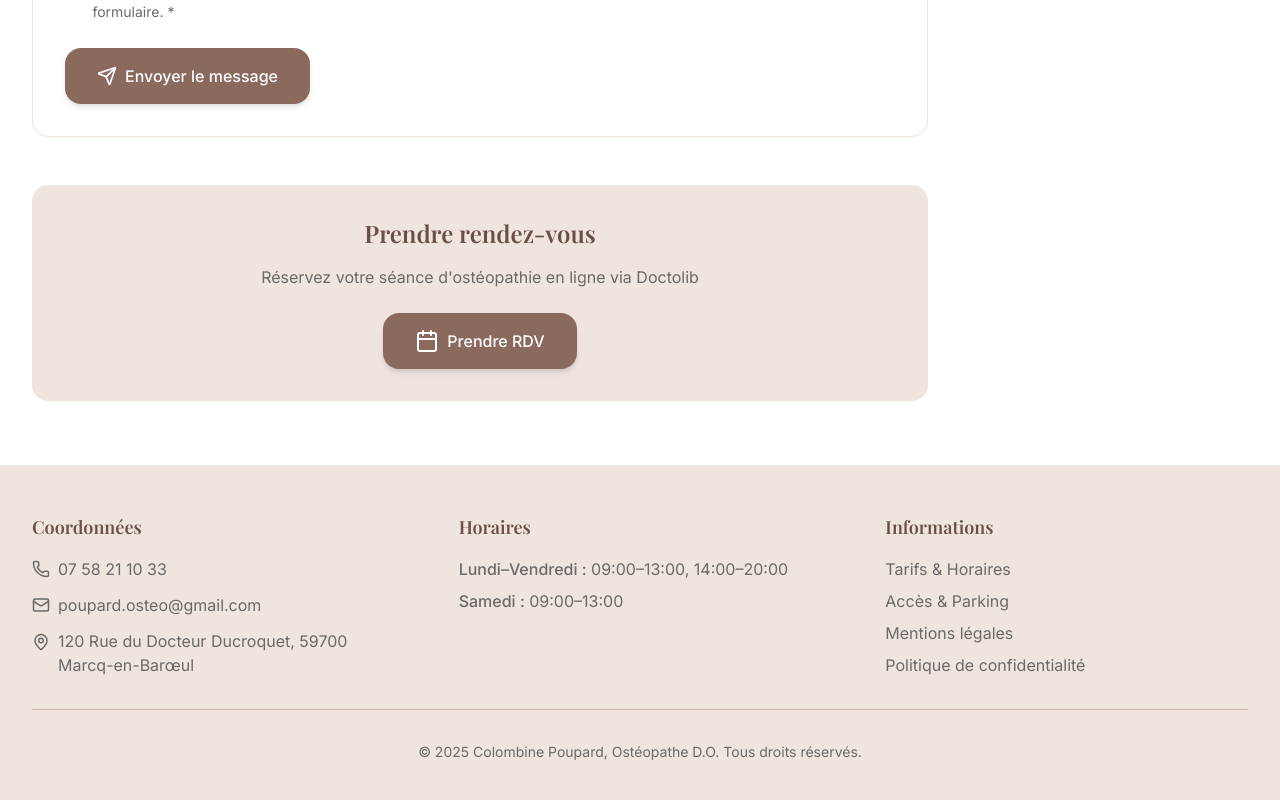
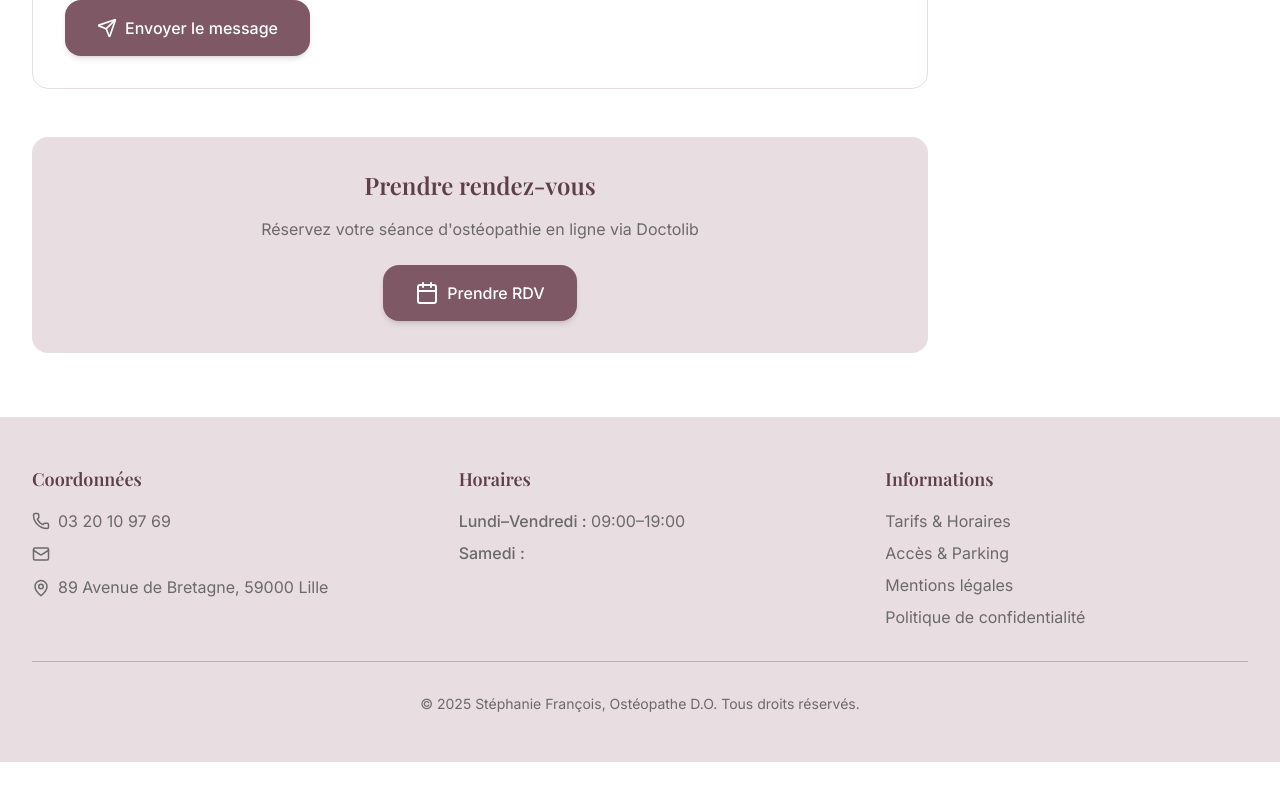
Before and after one commit to jugad-travel/St-phanie-Fran-ois, a Next.js app: page /contact in a window 1280 px wide. Shown: the part 1228-2028 px from the top of the page. After the commit the page ends 1990 px from the top, so only its background shows below. Built offline with nearby package versions, Linux system fonts and the light colour scheme.

Commit message:
Adaptation du site pour Stéphanie François : couleurs, informations personnelles, suppression entreprises

```diff
--- a/app/globals.css
+++ b/app/globals.css
@@ -10,13 +10,13 @@
   --font-serif: var(--font-playfair);
   --font-mono: var(--font-geist-mono);
 
-  /* Brand colors - Palette terre/cuivre */
-  --color-brand-900: #6B4F47;
-  --color-brand-700: #8B6A5E;
-  --color-brand-500: #9B7A6A;
-  --color-brand-300: #CDB6A9;
-  --color-brand-100: #EFE4DE;
-  --color-accent: #E7D8CE;
+  /* Brand colors - Palette violet/mauve */
+  --color-brand-900: #5d3f4a;
+  --color-brand-700: #7e5865;
+  --color-brand-500: #9d7280;
+  --color-brand-300: #c4a8b2;
+  --color-brand-100: #e8dde1;
+  --color-accent: #e0d4d8;
   --color-text: #2B2B2B;
   --color-muted: #6A6A6A;
   --color-white: #FFFFFF;
@@ -59,69 +59,69 @@
   --radius: 1rem;
   --background: #FFFFFF;
   --foreground: #2B2B2B;
-  --card: #EFE4DE;
+  --card: #e8dde1;
   --card-foreground: #2B2B2B;
   --popover: #FFFFFF;
   --popover-foreground: #2B2B2B;
-  --primary: #8B6A5E;
+  --primary: #7e5865;
   --primary-foreground: #FFFFFF;
-  --secondary: #EFE4DE;
+  --secondary: #e8dde1;
   --secondary-foreground: #2B2B2B;
   --muted: #6A6A6A;
   --muted-foreground: #6A6A6A;
-  --accent: #E7D8CE;
+  --accent: #e0d4d8;
   --accent-foreground: #2B2B2B;
   --destructive: #DC2626;
-  --border: #CDB6A9;
-  --input: #CDB6A9;
-  --ring: #8B6A5E;
-  --chart-1: #6B4F47;
-  --chart-2: #8B6A5E;
-  --chart-3: #9B7A6A;
-  --chart-4: #CDB6A9;
-  --chart-5: #EFE4DE;
+  --border: #c4a8b2;
+  --input: #c4a8b2;
+  --ring: #7e5865;
+  --chart-1: #5d3f4a;
+  --chart-2: #7e5865;
+  --chart-3: #9d7280;
+  --chart-4: #c4a8b2;
+  --chart-5: #e8dde1;
   --sidebar: #FFFFFF;
   --sidebar-foreground: #2B2B2B;
-  --sidebar-primary: #8B6A5E;
+  --sidebar-primary: #7e5865;
   --sidebar-primary-foreground: #FFFFFF;
-  --sidebar-accent: #EFE4DE;
+  --sidebar-accent: #e8dde1;
   --sidebar-accent-foreground: #2B2B2B;
-  --sidebar-border: #CDB6A9;
-  --sidebar-ring: #8B6A5E;
+  --sidebar-border: #c4a8b2;
+  --sidebar-ring: #7e5865;
 }
 
 .dark {
   --background: #2B2B2B;
   --foreground: #FFFFFF;
-  --card: #6B4F47;
+  --card: #5d3f4a;
   --card-foreground: #FFFFFF;
   --popover: #2B2B2B;
   --popover-foreground: #FFFFFF;
   --primary: #CDB6A9;
   --primary-foreground: #2B2B2B;
-  --secondary: #6B4F47;
+  --secondary: #5d3f4a;
   --secondary-foreground: #FFFFFF;
   --muted: #6A6A6A;
-  --muted-foreground: #CDB6A9;
-  --accent: #9B7A6A;
+  --muted-foreground: #c4a8b2;
+  --accent: #9d7280;
   --accent-foreground: #FFFFFF;
   --destructive: #DC2626;
-  --border: #8B6A5E;
-  --input: #8B6A5E;
-  --ring: #CDB6A9;
-  --chart-1: #EFE4DE;
-  --chart-2: #CDB6A9;
-  --chart-3: #9B7A6A;
-  --chart-4: #8B6A5E;
-  --chart-5: #6B4F47;
+  --border: #7e5865;
+  --input: #7e5865;
+  --ring: #c4a8b2;
+  --chart-1: #e8dde1;
+  --chart-2: #c4a8b2;
+  --chart-3: #9d7280;
+  --chart-4: #7e5865;
+  --chart-5: #5d3f4a;
   --sidebar: #2B2B2B;
   --sidebar-foreground: #FFFFFF;
-  --sidebar-primary: #CDB6A9;
+  --sidebar-primary: #c4a8b2;
   --sidebar-primary-foreground: #2B2B2B;
-  --sidebar-accent: #6B4F47;
+  --sidebar-accent: #5d3f4a;
   --sidebar-accent-foreground: #FFFFFF;
-  --sidebar-border: #8B6A5E;
-  --sidebar-ring: #CDB6A9;
+  --sidebar-border: #7e5865;
+  --sidebar-ring: #c4a8b2;
 }
 
 @layer base {
@@ -201,7 +201,7 @@
   .bg-brand-500 { background-color: var(--color-brand-500); }
   .bg-brand-300 { background-color: var(--color-brand-300); }
   .bg-brand-100 { background-color: var(--color-brand-100); }
-  .bg-brand-50 { background-color: #F5EDE8; }
+  .bg-brand-50 { background-color: #f3eef0; }
   .border-brand-900 { border-color: var(--color-brand-900); }
   .border-brand-700 { border-color: var(--color-brand-700); }
   .border-brand-500 { border-color: var(--color-brand-500); }
--- a/app/layout.tsx
+++ b/app/layout.tsx
@@ -19,13 +19,13 @@ const playfair = Playfair_Display({
 });
 
 export const metadata: Metadata = {
-  metadataBase: new URL("https://www.colombine-poupard-osteopathe.fr"),
-  title: "Ostéopathe à Marcq-en-Barœul – Colombine Poupard D.O – Cabinet & entreprise",
-  description: "Colombine Poupard, ostéopathe D.O à Marcq-en-Barœul. Consultations adultes, femmes enceintes, nourrissons, sportifs. Séances en cabinet et interventions en entreprise. Parking gratuit. Prendre rendez-vous en ligne.",
+  metadataBase: new URL("https://www.stephanie-francois-osteopathe.fr"),
+  title: "Ostéopathe à Lille – Stéphanie François D.O",
+  description: "Stéphanie François, ostéopathe D.O à Lille. Consultations adultes, femmes enceintes, nourrissons, sportifs. Cabinet avenue de Bretagne, entre Canteleu et Bois-Blanc. Prendre rendez-vous en ligne.",
   keywords: [
     "ostéopathe",
-    "Marcq-en-Barœul",
-    "Colombine Poupard",
+    "Lille",
+    "Stéphanie François",
     "ostéopathie",
     "cabinet ostéopathie",
     "ostéopathe D.O",
@@ -37,35 +37,34 @@ export const metadata: Metadata = {
     "senior",
     "Doctolib",
     "prise de rendez-vous",
-    "ostéopathie entreprise",
   ],
-  authors: [{ name: "Colombine Poupard" }],
-  creator: "Colombine Poupard",
-  publisher: "Colombine Poupard",
+  authors: [{ name: "Stéphanie François" }],
+  creator: "Stéphanie François",
+  publisher: "Stéphanie François",
   openGraph: {
     type: "website",
     locale: "fr_FR",
-    url: "https://www.colombine-poupard-osteopathe.fr",
-    siteName: "Colombine Poupard, Ostéopathe D.O",
-    title: "Ostéopathe à Marcq-en-Barœul – Colombine Poupard D.O – Cabinet & entreprise",
-    description: "Colombine Poupard, ostéopathe D.O à Marcq-en-Barœul. Consultations adultes, femmes enceintes, nourrissons, sportifs. Séances en cabinet et interventions en entreprise.",
+    url: "https://www.stephanie-francois-osteopathe.fr",
+    siteName: "Stéphanie François, Ostéopathe D.O",
+    title: "Ostéopathe à Lille – Stéphanie François D.O",
+    description: "Stéphanie François, ostéopathe D.O à Lille. Consultations adultes, femmes enceintes, nourrissons, sportifs. Cabinet avenue de Bretagne.",
     images: [
       {
         url: "/og-image.jpg",
         width: 1200,
         height: 630,
-        alt: "Colombine Poupard, Ostéopathe D.O à Marcq-en-Barœul",
+        alt: "Stéphanie François, Ostéopathe D.O à Lille",
       },
     ],
   },
   twitter: {
     card: "summary_large_image",
-    title: "Ostéopathe à Marcq-en-Barœul – Colombine Poupard D.O",
-    description: "Colombine Poupard, ostéopathe D.O à Marcq-en-Barœul. Consultations adultes, femmes enceintes, nourrissons, sportifs.",
+    title: "Ostéopathe à Lille – Stéphanie François D.O",
+    description: "Stéphanie François, ostéopathe D.O à Lille. Consultations adultes, femmes enceintes, nourrissons, sportifs.",
     images: ["/og-image.jpg"],
   },
   alternates: {
-    canonical: "https://www.colombine-poupard-osteopathe.fr",
+    canonical: "https://www.stephanie-francois-osteopathe.fr",
   },
   robots: {
     index: true,
--- a/app/page.tsx
+++ b/app/page.tsx
@@ -5,13 +5,12 @@ import { Section } from "@/components/Section";
 import { Card } from "@/components/Card";
 import { Badge } from "@/components/Badge";
 import { ContactBlock } from "@/components/ContactBlock";
-import { LogoCarousel } from "@/components/LogoCarousel";
 import { Testimonial } from "@/components/Testimonial";
-import { MOTIFS_CONSULTATION, PRACTICE_INFO, ENTERPRISE_CLIENTS } from "@/lib/constants";
+import { MOTIFS_CONSULTATION, PRACTICE_INFO } from "@/lib/constants";
 import { generateLocalBusinessSchema, generatePersonSchema } from "@/lib/schema";
 import Link from "next/link";
 import Image from "next/image";
-import { Calendar, ArrowRight, Building2, Star, ChevronRight } from "lucide-react";
+import { Calendar, ArrowRight, Star } from "lucide-react";
 import { motion } from "framer-motion";
 import { useEffect } from "react";
 import {
@@ -62,14 +61,10 @@ export default function HomePage() {
     <>
       <Hero
         title="Retrouver la mobilité, apaiser les tensions."
-        subtitle="Ostéopathe D.O à Marcq-en-Barœul — prise en charge personnalisée pour adultes, femmes enceintes, nourrissons, sportifs et seniors."
+        subtitle="Ostéopathe D.O à Lille — prise en charge personnalisée pour adultes, femmes enceintes, nourrissons, sportifs et seniors."
         secondaryCTA={{
           label: "Découvrir le cabinet",
           href: "/cabinet-acces",
-        }}
-        tertiaryCTA={{
-          label: "Offre entreprise",
-          href: "/entreprises",
         }}
       />
 
@@ -96,7 +91,7 @@ export default function HomePage() {
                 </div>
                 <span className="text-xl sm:text-2xl font-serif font-bold text-white">5,0</span>
               </div>
-              <p className="text-white text-base sm:text-lg">127 avis Google</p>
+              <p className="text-white text-base sm:text-lg">18 avis Google</p>
             </div>
 
             {/* Grille de témoignages */}
@@ -107,19 +102,19 @@ export default function HomePage() {
                 text="Excellente ostéopathe, à l'écoute et très professionnelle. Elle a su soulager mes douleurs dès la première séance, avec des manipulations douces et efficaces. On se sent tout de suite en confiance. Je la recommande sans hésiter à tous ceux qui cherchent une prise en charge sérieuse et bienveillante. Un grand merci pour votre aide précieuse !"
               />
               <Testimonial
-                name="Lionel"
-                month="mai"
-                text="Très heureux de ma séance sur mon lieu de travail : Colombine est à l'écoute et a manipulé avec douceur mes points un peu bloqués. Merci à elle, vivement recommandé."
+                name="Adeline Verfaillie"
+                month="septembre"
+                text="Cela fait quelques années maintenant que je consulte dans ce cabinet. Stéphanie est très professionnelle, très douce dans la manipulation et d'une gentillesse comme je n'ai jamais vu chez un professionnel de santé. Elle explique ce qu'elle fait et donne pas mal de conseils. On repart vraiment détendu. C'est devenu un plaisir de venir la consulter ! Je la recommande à 1000% !"
               />
               <Testimonial
-                name="Florence"
-                month="mars"
-                text="Très contente de ma séance. Colombine est passée sur mon lieu de travail le lendemain du belle chute. Elle m'a manipulé avec douceur et efficacité. Mes tensions suite à la chute se sont bien relâchées. N'hésitez pas à venir la consulter."
+                name="Gg Le mono"
+                month="novembre"
+                text="Au top !!! Merci énormément à Stéphanie qui est très professionnelle. Toujours à l'écoute et prends soin de vous et avec passion. Je n'y manquerai pas d'y retourner avec plaisir 😊."
               />
             </div>
             <div className="text-center">
               <a
-                href="https://www.google.com/search?client=safari&sa=X&sca_esv=740dc6ac61211c57&rls=en&hl=fr-FR&tbm=lcl&sxsrf=AE3TifNl6dpw8VsckpxB1fbwJA5hmg9BDg:1763029185476&q=Colombine+Poupard+Ostéopathe+D.O+Avis&rflfq=1&num=20&stick=H4sIAAAAAAAAAONgkxI2NjY0MLc0MjE1NjUzNTEyMzU02sDI-IpRzTk_Jz83KTMvVSEgv7QgsShFwb-45PDK_ILEkoxUBRc9fwXHssziRaxEKgQA2P3W32wAAAA&rldimm=3310792453565426512&ved=2ahUKEwiEx9DC8-6QAxUcpCcCHXFTHskQ9fQKegQIRRAF&biw=1363&bih=721&dpr=2#lkt=LocalPoiReviews"
+                href="https://www.google.com/search?client=safari&sa=X&sca_esv=7e03d9ee9bc2dbda&rls=en&hl=fr-FR&biw=1366&bih=903&tbm=lcl&sxsrf=AE3TifOgiIQyqCl81nSoRF_Ly4N-IT2m5Q:1763320593400&q=François+Stéphanie+Avis&rflfq=1&num=20&stick=H4sIAAAAAAAAAONgkxI2MzI3MjI1MTa1NDEwMDUxMzMz3sDI-IpR0q0oMe_w8vzMYoXgksMrCzIS8zJTFRzLMosXseKWAwB2kmu4UgAAAA&rldimm=6272254359400546663&ved=2ahUKEwiJ3eCMsfeQAxWINvsDHVGBH04Q9fQKegQIUhAF#lkt=LocalPoiReviews"
                 target="_blank"
                 rel="noopener noreferrer"
                 className="inline-flex items-center gap-2 bg-white hover:bg-brand-100 text-brand-700 border-2 border-brand-300 px-6 sm:px-8 py-3 sm:py-4 rounded-2xl font-medium transition-all hover:scale-105 focus:outline-none focus:ring-2 focus:ring-brand-700 focus:ring-offset-2"
@@ -389,17 +384,14 @@ export default function HomePage() {
           <div className="max-w-6xl grid grid-cols-1 lg:grid-cols-2 gap-8 lg:gap-12 items-center relative z-10">
             <div className="space-y-4 sm:space-y-6 text-muted leading-relaxed text-sm sm:text-base">
               <p>
-                Diplômée de l'Institut Supérieur d'Ostéopathie de Lille, j'ai exercé en cabinet et en
-                entreprise à Paris.
+                Diplômée de l'École Supérieure d'Ostéopathie de Lille en 2011, je vous accueille avenue de Bretagne à Lille.
               </p>
               <p>
-                De retour dans le Nord, j'accueille <strong>tous types de patients,</strong> dans une approche
-                globale et personnalisée.
+                Le cabinet se situe entre les arrêts de métro "Canteleu" et "Bois-Blanc".
               </p>
               <p>
-                J'ai également suivi une <strong>formation spécifique à la prise en charge de la femme
-                enceinte, du post-partum et du nouveau-né,</strong> afin d'accompagner ces périodes de
-                transition avec douceur et précision.
+                J'accueille <strong>tous types de patients,</strong> dans une approche
+                globale et personnalisée. L'ostéopathe réalise des manipulations non violentes afin de rétablir la mobilité des articulations, des muscles, des organes internes et des os.
               </p>
               <p>
                 Mon travail s'appuie sur une <strong>approche globale du corps,</strong> qui prend en compte à la
@@ -414,9 +406,10 @@ export default function HomePage() {
                 des techniques précises et adaptées à votre situation.
               </p>
               <p>
-                Je collabore également avec les <strong>entreprises de la métropole lilloise</strong> dans le cadre
-                de programmes de prévention et de bien-être au travail, pour réduire les tensions
-                liées à la posture sédentaire et améliorer la qualité de vie au travail.
+                L'ostéopathie permet notamment de soulager les maux de dos, les entorses, mais aussi le stress, les règles douloureuses ou encore les migraines.
+              </p>
+              <p>
+                J'ai également suivi une <strong>formation en Médecine traditionnelle chinoise - Acupuncture</strong> à l'École FLETC de Lille en 2016, ce qui enrichit ma pratique et me permet d'offrir une approche complémentaire lorsque cela est pertinent.
               </p>
             </div>
           </div>
@@ -425,7 +418,7 @@ export default function HomePage() {
         <div className="hidden lg:block absolute top-0 bottom-0 right-0 w-1/2 group overflow-hidden">
           <Image
             src="/images/hero/hero-image.webp"
-            alt="Colombine Poupard, Ostéopathe D.O"
+            alt="Stéphanie François, Ostéopathe D.O"
             fill
             className="object-cover transition-transform duration-700 group-hover:scale-105"
             sizes="50vw"
@@ -439,7 +432,7 @@ export default function HomePage() {
         <div className="lg:hidden absolute top-0 bottom-0 right-0 w-full overflow-hidden opacity-20">
           <Image
             src="/images/hero/hero-image.webp"
-            alt="Colombine Poupard, Ostéopathe D.O"
+            alt="Stéphanie François, Ostéopathe D.O"
             fill
             className="object-cover"
             sizes="100vw"
@@ -451,51 +444,6 @@ export default function HomePage() {
         </div>
       </section>
 
-      {/* Section Entreprise - Version courte avec liseré cliquable */}
-      <Section title="Ostéopathie en entreprise" bg="brand-100">
-        <motion.div
-          initial={{ opacity: 0, y: 20 }}
-          whileInView={{ opacity: 1, y: 0 }}
-          viewport={{ once: true }}
-          transition={{ duration: 0.6 }}
-          className="relative"
-        >
-          <Link
-            href="/entreprises"
-            className="group block pl-6 sm:pl-8 border-l-4 border-brand-700 hover:border-brand-900 transition-colors"
-          >
-            <h3 className="text-xl sm:text-2xl font-serif font-semibold text-brand-900 mb-6">
-              Pourquoi intégrer l'ostéopathie au sein de votre entreprise ?
-            </h3>
-            <div className="space-y-4 text-muted leading-relaxed max-w-4xl mb-8">
-              <p>
-                Les troubles musculo-squelettiques (TMS) sont aujourd'hui la première cause de
-                maladie professionnelle en France.
-              </p>
-              <p>
-                Postures prolongées, travail sédentaire, stress, gestes répétitifs… autant de facteurs
-                qui génèrent douleurs, tensions et baisse d'efficacité.
-              </p>
-              <p>
-                L'ostéopathie en entreprise permet de prévenir ces troubles, de réduire l'absentéisme
-                et d'améliorer durablement la qualité de vie au travail.
-              </p>
-              <p className="font-semibold text-brand-900">
-                Des collaborateurs qui se sentent mieux, c'est moins de douleurs, plus d'énergie,
-                une motivation renforcée et une performance globalement accrue.
-              </p>
-            </div>
-          </Link>
-          <Link
-            href="/entreprises"
-            className="inline-flex items-center gap-2 bg-brand-700 hover:bg-brand-900 text-white px-6 sm:px-8 py-3 sm:py-4 rounded-2xl font-medium shadow-md transition-all hover:scale-105 focus:outline-none focus:ring-2 focus:ring-brand-700 focus:ring-offset-2"
-          >
-            <span>En savoir plus : modalités d'intervention, bénéfices concrets, entreprises déjà accompagnées…</span>
-            <ChevronRight size={18} className="flex-shrink-0" />
-          </Link>
-        </motion.div>
-      </Section>
-
       {/* Accès rapide */}
       <Section title="Accès rapide" bg="brand-100">
         <div className="grid grid-cols-1 lg:grid-cols-2 gap-8 items-start">
@@ -505,14 +453,16 @@ export default function HomePage() {
             </h3>
             <p className="text-muted">{PRACTICE_INFO.address}</p>
             <div className="space-y-2 text-muted">
+              <p>{PRACTICE_INFO.access.metro}</p>
               <p>{PRACTICE_INFO.access.bus}</p>
               <p>{PRACTICE_INFO.access.parking}</p>
               <p>{PRACTICE_INFO.access.floor}</p>
+              <p>{PRACTICE_INFO.access.accessibility}</p>
             </div>
           </div>
           <div className="bg-brand-100 rounded-2xl p-4">
             <iframe
-              src="https://www.google.com/maps?q=120+Rue+du+Docteur+Ducroquet,+59700+Marcq-en-Barœul&output=embed"
+              src="https://www.google.com/maps?q=89+Avenue+de+Bretagne,+59000+Lille&output=embed&z=15"
               width="100%"
               height="300"
               style={{ border: 0 }}
@@ -537,10 +487,12 @@ export default function HomePage() {
                 </span>
                 <span className="text-muted text-sm sm:text-base">{PRACTICE_INFO.hours.weekdays}</span>
               </div>
-              <div className="flex flex-col sm:flex-row sm:justify-between sm:items-center gap-2">
-                <span className="font-semibold text-brand-900 text-base sm:text-lg">Samedi</span>
-                <span className="text-muted text-sm sm:text-base">{PRACTICE_INFO.hours.saturday}</span>
-              </div>
+              {PRACTICE_INFO.hours.saturday && (
+                <div className="flex flex-col sm:flex-row sm:justify-between sm:items-center gap-2">
+                  <span className="font-semibold text-brand-900 text-base sm:text-lg">Samedi</span>
+                  <span className="text-muted text-sm sm:text-base">{PRACTICE_INFO.hours.saturday}</span>
+                </div>
+              )}
             </div>
           </div>
         </div>
--- a/app/robots.ts
+++ b/app/robots.ts
@@ -6,6 +6,6 @@ export default function robots(): MetadataRoute.Robots {
       userAgent: "*",
       allow: "/",
     },
-    sitemap: "https://www.colombine-poupard-osteopathe.fr/sitemap.xml",
+    sitemap: "https://www.stephanie-francois-osteopathe.fr/sitemap.xml",
   };
 }
--- a/app/sitemap.ts
+++ b/app/sitemap.ts
@@ -1,7 +1,7 @@
 import { MetadataRoute } from "next";
 
 export default function sitemap(): MetadataRoute.Sitemap {
-  const baseUrl = "https://www.colombine-poupard-osteopathe.fr";
+  const baseUrl = "https://www.stephanie-francois-osteopathe.fr";
 
   return [
     {
--- a/lib/constants.ts
+++ b/lib/constants.ts
@@ -1,22 +1,26 @@
 // Données pratiques
 export const PRACTICE_INFO = {
-  name: "Colombine Poupard",
+  name: "Stéphanie François",
   title: "Ostéopathe D.O",
-  fullName: "Colombine Poupard, Ostéopathe D.O",
-  address: "120 Rue du Docteur Ducroquet, 59700 Marcq-en-Barœul",
-  phone: "07 58 21 10 33",
-  email: "poupard.osteo@gmail.com",
-  doctolibUrl: "https://www.doctolib.fr/osteopathe/marcq-en-baroeul/colombine-poupard/booking/motive-categories?specialityId=10&telehealth=false&placeId=practice-722228&bookingFunnelSource=profile",
+  fullName: "Stéphanie François, Ostéopathe D.O",
+  address: "89 Avenue de Bretagne, 59000 Lille",
+  phone: "03 20 10 97 69",
+  phoneEmergency: "06 09 63 53 07",
+  email: "",
+  doctolibUrl: "https://www.doctolib.fr/osteopathe/lille/stephanie-francois/booking?bookingFunnelSource=profile",
   access: {
-    bus: "Bus ligne 12 — arrêts Cheval Blanc et Ducroquet",
-    parking: "Parking gratuit",
+    metro: "Métro - Canteleu (ligne M2)",
+    bus: "Bus - Euratechnologies (ligne 53)",
+    parking: "Parking public - 41 Rue Fourier, Lille",
     floor: "Rez-de-chaussée",
+    accessibility: "Entrée accessible",
   },
   price: "60 €",
   hours: {
-    weekdays: "09:00–13:00, 14:00–20:00",
-    saturday: "09:00–13:00",
+    weekdays: "09:00–19:00",
+    saturday: "",
   },
+  rpps: "10002548351",
 };
 
 export const EXPERTISES = [
@@ -60,56 +64,17 @@ export const EXPERTISES = [
 
 export const FORMATIONS = [
   {
-    year: "2024",
-    title: "Approche ostéopathique des bébés (Niveau 1)",
-    teacher: "Dany Heintz & Eric Simon",
-  },
-  {
-    year: "2024",
-    title: "Approche ostéopathique des bébés (Niveau 2)",
-    teacher: "Dany Heintz & Eric Simon",
-  },
-  {
-    year: "2023",
-    title: "Grossesse, accouchement & post-partum",
-    teacher: "Bernard Ferru",
+    year: "2016",
+    title: "Diplôme de Médecine traditionnelle chinoise - Acupuncture",
+    teacher: "Ecole FLETC - Lille",
   },
 ];
 
 export const DIPLOMA = {
-  title: "Diplôme d'Ostéopathe (D.O.)",
-  year: "2023",
-  school: "InSO Lille",
+  title: "Diplôme d'Ostéopathe D.O",
+  year: "2011",
+  school: "Ecole Supérieure d'Ostéopathie - Lille",
 };
-
-export const PUBLICATION = {
-  year: "2023",
-  title: "Intérêt de la prise en charge ostéopathique dans les réveils nocturnes dus à des troubles hormonaux",
-  type: "mémoire",
-};
-
-export const ENTERPRISE_CLIENTS = [
-  "AMERICAN EXPRESS",
-  "Daiichi-Sankyo",
-  "Experis",
-  "Manpower",
-  "CaixaBank",
-  "KEARNEY",
-  "NOVARTIS",
-  "SeLoger",
-  "dalkia",
-  "VITOGAZ",
-  "BNP PARIBAS",
-  "BCG",
-  "RUBIS ENERGIE",
-  "DATA altares",
-  "Shell",
-  "HAS",
-  "Talent Solutions",
-  "VEOLIA",
-  "CMI FRANCE",
-  "AXA",
-];
 
 export const MOTIFS_CONSULTATION = [
   {
--- a/lib/schema.ts
+++ b/lib/schema.ts
@@ -13,16 +13,16 @@ export function generateLocalBusinessSchema() {
     logo: `${baseUrl}/logo.png`,
     address: {
       "@type": "PostalAddress",
-      streetAddress: "120 Rue du Docteur Ducroquet",
-      addressLocality: "Marcq-en-Barœul",
+      streetAddress: "89 Avenue de Bretagne",
+      addressLocality: "Lille",
       addressRegion: "Hauts-de-France",
-      postalCode: "59700",
+      postalCode: "59000",
       addressCountry: "FR",
     },
     geo: {
       "@type": "GeoCoordinates",
-      latitude: 50.6708,
-      longitude: 3.0915,
+      latitude: 50.6400,
+      longitude: 3.0570,
     },
     telephone: PRACTICE_INFO.phone.replace(/\s/g, ""),
     email: PRACTICE_INFO.email,
@@ -35,26 +35,14 @@ export function generateLocalBusinessSchema() {
         "@type": "OpeningHoursSpecification",
         dayOfWeek: ["Monday", "Tuesday", "Wednesday", "Thursday", "Friday"],
         opens: "09:00",
-        closes: "13:00",
-      },
-      {
-        "@type": "OpeningHoursSpecification",
-        dayOfWeek: ["Monday", "Tuesday", "Wednesday", "Thursday", "Friday"],
-        opens: "14:00",
-        closes: "20:00",
-      },
-      {
-        "@type": "OpeningHoursSpecification",
-        dayOfWeek: "Saturday",
-        opens: "09:00",
-        closes: "13:00",
+        closes: "19:00",
       },
     ],
     medicalSpecialty: ["Osteopathic", "Osteopathy"],
     areaServed: [
       {
         "@type": "City",
-        name: "Marcq-en-Barœul",
+        name: "Lille",
         containedIn: {
           "@type": "City",
           name: "Lille",
--- a/lib/seo.ts
+++ b/lib/seo.ts
@@ -1,7 +1,7 @@
 import { Metadata } from "next";
 import { PRACTICE_INFO } from "./constants";
 
-const baseUrl = "https://www.colombine-poupard-osteopathe.fr";
+const baseUrl = "https://www.stephanie-francois-osteopathe.fr";
 
 export function generateMetadata({
   title,
@@ -23,8 +23,8 @@ export function generateMetadata({
     description,
     keywords: [
       "ostéopathe",
-      "Marcq-en-Barœul",
-      "Colombine Poupard",
+      "Lille",
+      "Stéphanie François",
       "ostéopathie",
       "cabinet ostéopathie",
       "ostéopathe D.O",
@@ -37,9 +37,9 @@ export function generateMetadata({
       "Doctolib",
       "prise de rendez-vous",
     ],
-    authors: [{ name: "Colombine Poupard" }],
-    creator: "Colombine Poupard",
-    publisher: "Colombine Poupard",
+    authors: [{ name: "Stéphanie François" }],
+    creator: "Stéphanie François",
+    publisher: "Stéphanie François",
     formatDetection: {
       email: false,
       address: false,
```
Also changed, not shown: app/robots.txt.
